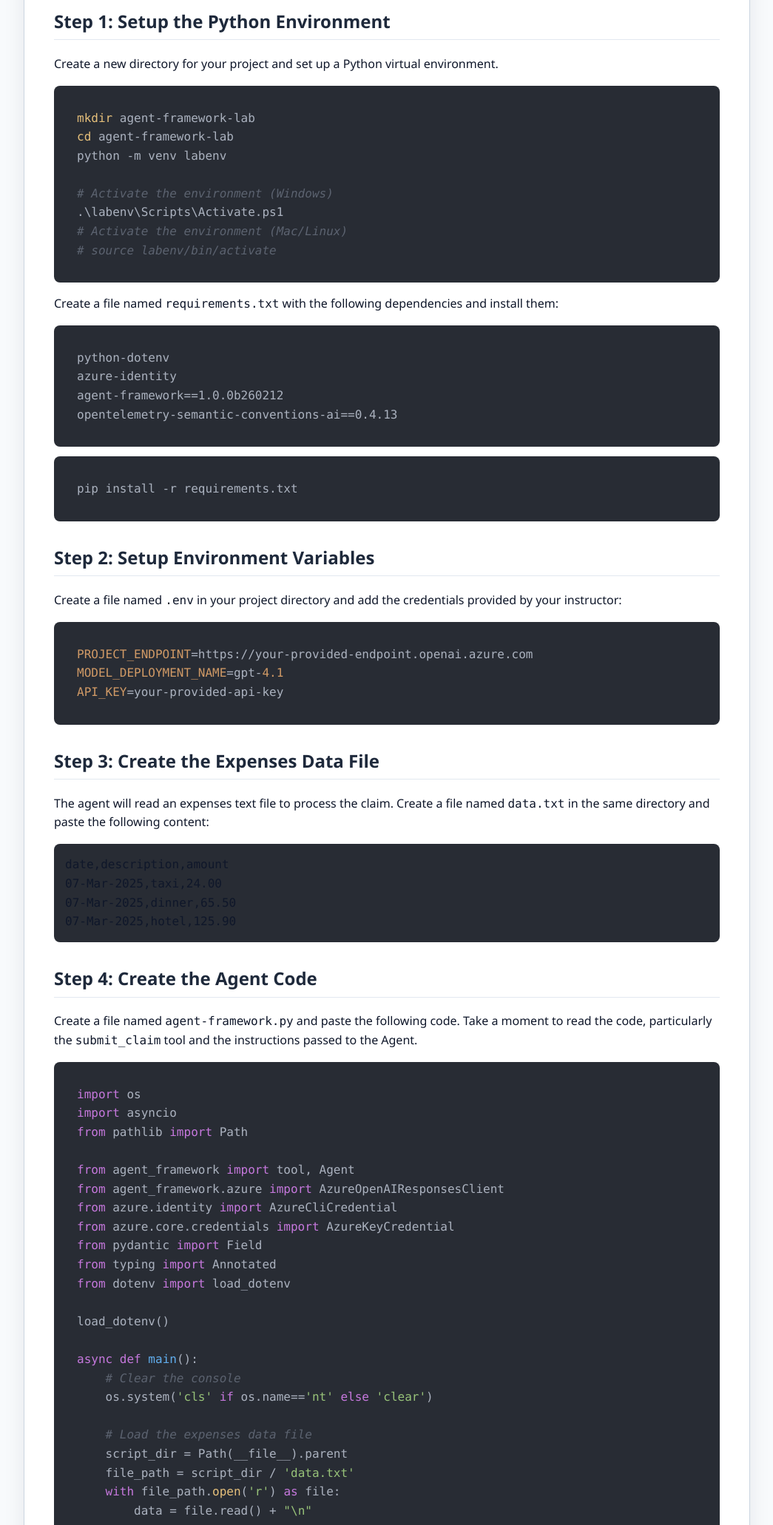
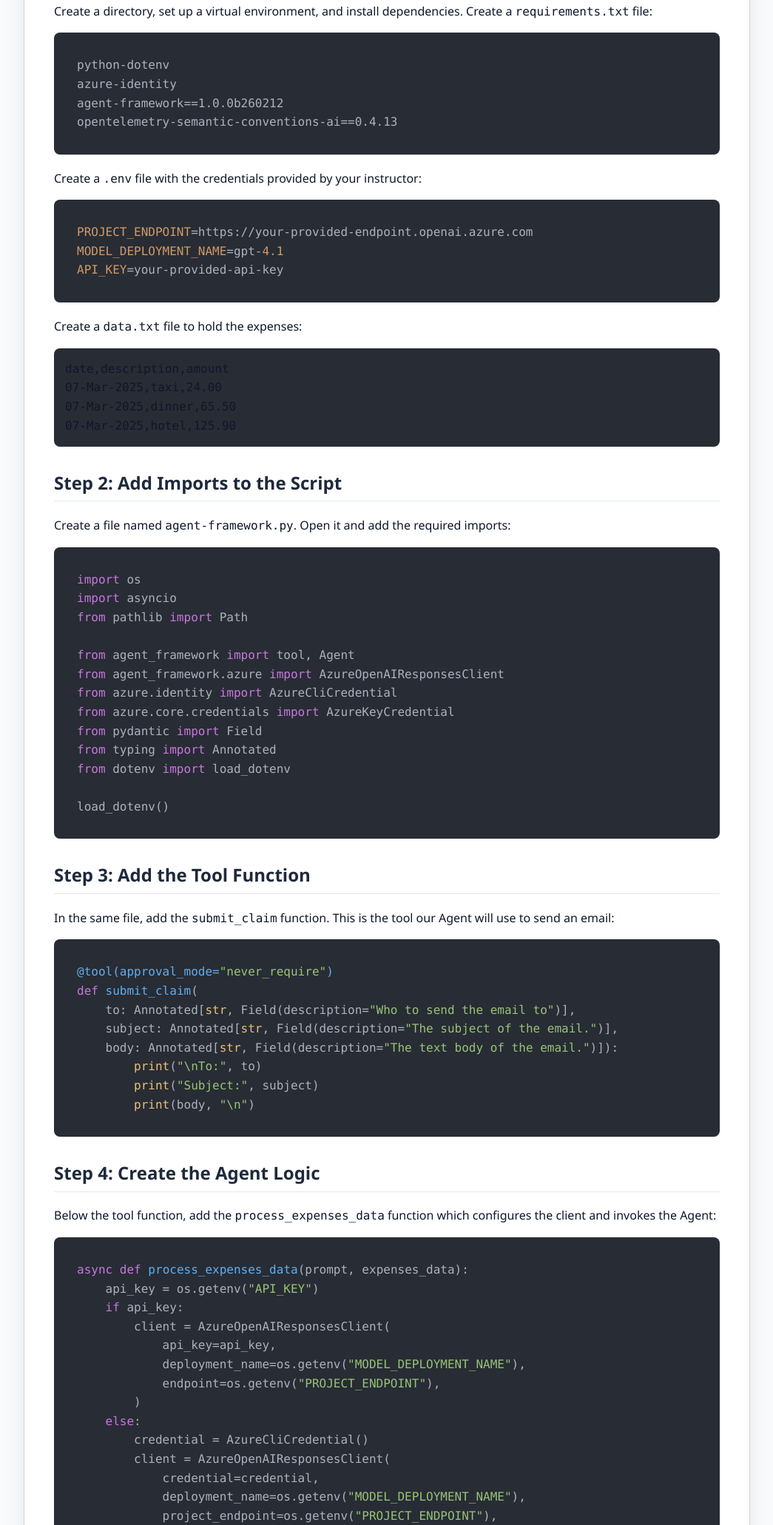
Before and after one commit to kavsrd13/mcp-course---, a plain HTML site: page Instructions/Exercise_05.html in a window 1280 px wide. Shown: the part 411-2473 px from the top of the page at 74% size, without its empty margins (117-1162 px from the left). Drawn offline with nearby package versions, Linux system fonts and the light colour scheme.

Commit message:
Refactor Exercise 5 code into step-by-step format

```diff
--- a/Instructions/Exercise_05.html
+++ b/Instructions/Exercise_05.html
@@ -8,88 +8,45 @@
   <script src="https://cdnjs.cloudflare.com/ajax/libs/highlight.js/11.7.0/highlight.min.js"></script>
   <script>hljs.highlightAll();</script>
   <style>
-    body {
-      margin: 0;
-      padding: 40px;
-      font-family: "Segoe UI", Arial, sans-serif;
-      background: #f8fafc;
-      color: #0f172a;
-      line-height: 1.6;
-    }
-    .container {
-      max-width: 900px;
-      margin: 0 auto;
-      background: #ffffff;
-      border: 1px solid #cbd5e1;
-      border-radius: 14px;
-      padding: 40px;
-      box-shadow: 0 14px 30px rgba(15, 23, 42, 0.08);
-    }
+    body { margin: 0; padding: 40px; font-family: "Segoe UI", Arial, sans-serif; background: #f8fafc; color: #0f172a; line-height: 1.6; }
+    .container { max-width: 900px; margin: 0 auto; background: #ffffff; border: 1px solid #cbd5e1; border-radius: 14px; padding: 40px; box-shadow: 0 14px 30px rgba(15, 23, 42, 0.08); }
     h1, h2, h3 { color: #1e293b; }
     h1 { border-bottom: 2px solid #e2e8f0; padding-bottom: 10px; }
     h2 { margin-top: 30px; border-bottom: 1px solid #e2e8f0; padding-bottom: 5px;}
-    pre {
-      background: #282c34;
-      padding: 15px;
-      border-radius: 8px;
-      overflow-x: auto;
-    }
+    pre { background: #282c34; padding: 15px; border-radius: 8px; overflow-x: auto; margin-bottom: 20px;}
     code { font-family: "Fira Code", Consolas, monospace; }
-    .alert {
-      padding: 15px;
-      background: #e0f2fe;
-      border-left: 5px solid #0284c7;
-      margin: 20px 0;
-      border-radius: 4px;
-    }
-    .note {
-      font-weight: bold;
-    }
+    .alert { padding: 15px; background: #e0f2fe; border-left: 5px solid #0284c7; margin: 20px 0; border-radius: 4px; }
+    .note { font-weight: bold; }
   </style>
 </head>
 <body>
   <div class="container">
     <h1>Exercise 5: Develop an Azure AI Chat Agent with Tool Calling</h1>
 
-    <p>In this exercise, you'll use the Microsoft Agent Framework to create an AI agent that processes expense claims using a custom "submit_claim" tool function.</p>
-
     <div class="alert">
-      <span class="note">Note:</span> Your instructor will provide you with the Azure OpenAI <code>PROJECT_ENDPOINT</code>, <code>API_KEY</code>, and <code>MODEL_DEPLOYMENT_NAME</code>. You do <strong>not</strong> need to create any Azure resources yourself for this exercise.
+      <span class="note">Note:</span> Your instructor will provide you with the <code>PROJECT_ENDPOINT</code>, <code>API_KEY</code>, and <code>MODEL_DEPLOYMENT_NAME</code>. Do not create any Azure resources yourself.
     </div>
 
-    <h2>Step 1: Setup the Python Environment</h2>
-    <p>Create a new directory for your project and set up a Python virtual environment.</p>
-    <pre><code class="language-bash">mkdir agent-framework-lab
-cd agent-framework-lab
-python -m venv labenv
-
-# Activate the environment (Windows)
-.\labenv\Scripts\Activate.ps1
-# Activate the environment (Mac/Linux)
-# source labenv/bin/activate</code></pre>
-
-    <p>Create a file named <code>requirements.txt</code> with the following dependencies and install them:</p>
+    <h2>Step 1: Setup Environment and Files</h2>
+    <p>Create a directory, set up a virtual environment, and install dependencies. Create a <code>requirements.txt</code> file:</p>
     <pre><code class="language-text">python-dotenv
 azure-identity
 agent-framework==1.0.0b260212
 opentelemetry-semantic-conventions-ai==0.4.13</code></pre>
-    <pre><code class="language-bash">pip install -r requirements.txt</code></pre>
 
-    <h2>Step 2: Setup Environment Variables</h2>
-    <p>Create a file named <code>.env</code> in your project directory and add the credentials provided by your instructor:</p>
+    <p>Create a <code>.env</code> file with the credentials provided by your instructor:</p>
     <pre><code class="language-ini">PROJECT_ENDPOINT=https://your-provided-endpoint.openai.azure.com
 MODEL_DEPLOYMENT_NAME=gpt-4.1
 API_KEY=your-provided-api-key</code></pre>
 
-    <h2>Step 3: Create the Expenses Data File</h2>
-    <p>The agent will read an expenses text file to process the claim. Create a file named <code>data.txt</code> in the same directory and paste the following content:</p>
+    <p>Create a <code>data.txt</code> file to hold the expenses:</p>
     <pre><code class="language-csv">date,description,amount
 07-Mar-2025,taxi,24.00
 07-Mar-2025,dinner,65.50
 07-Mar-2025,hotel,125.90</code></pre>
 
-    <h2>Step 4: Create the Agent Code</h2>
-    <p>Create a file named <code>agent-framework.py</code> and paste the following code. Take a moment to read the code, particularly the <code>submit_claim</code> tool and the instructions passed to the Agent.</p>
+    <h2>Step 2: Add Imports to the Script</h2>
+    <p>Create a file named <code>agent-framework.py</code>. Open it and add the required imports:</p>
     <pre><code class="language-python">import os
 import asyncio
 from pathlib import Path
@@ -102,27 +59,22 @@ from pydantic import Field
 from typing import Annotated
 from dotenv import load_dotenv
 
-load_dotenv()
+load_dotenv()</code></pre>
 
-async def main():
-    # Clear the console
-    os.system('cls' if os.name=='nt' else 'clear')
+    <h2>Step 3: Add the Tool Function</h2>
+    <p>In the same file, add the <code>submit_claim</code> function. This is the tool our Agent will use to send an email:</p>
+    <pre><code class="language-python">@tool(approval_mode="never_require")
+def submit_claim(
+    to: Annotated[str, Field(description="Who to send the email to")],
+    subject: Annotated[str, Field(description="The subject of the email.")],
+    body: Annotated[str, Field(description="The text body of the email.")]):
+        print("\nTo:", to)
+        print("Subject:", subject)
+        print(body, "\n")</code></pre>
 
-    # Load the expenses data file
-    script_dir = Path(__file__).parent
-    file_path = script_dir / 'data.txt'
-    with file_path.open('r') as file:
-        data = file.read() + "\n"
-
-    # Ask for a prompt
-    user_prompt = input(f"Here is the expenses data in your file:\n\n{data}\n\nWhat would you like me to do with it?\n\n")
-
-    # Run the async agent code
-    await process_expenses_data(user_prompt, data)
-
-async def process_expenses_data(prompt, expenses_data):
-
-    # Create a client and initialize an agent with the tool and instructions
+    <h2>Step 4: Create the Agent Logic</h2>
+    <p>Below the tool function, add the <code>process_expenses_data</code> function which configures the client and invokes the Agent:</p>
+    <pre><code class="language-python">async def process_expenses_data(prompt, expenses_data):
     api_key = os.getenv("API_KEY")
     if api_key:
         client = AzureOpenAIResponsesClient(
@@ -147,37 +99,32 @@ async def process_expenses_data(prompt, expenses_data):
              tools=[submit_claim],
          ) as agent,
      ):
-
-        # Use the agent to process the expenses data
         try:
-            # Add the input prompt to a list of messages to be submitted
             prompt_messages = [f"{prompt}: {expenses_data}"]
-            # Invoke the agent for the specified thread with the messages
             response = await agent.run(prompt_messages)
-            # Display the response
             print(f"\n# Agent:\n{response}")
         except Exception as e:
-            # Something went wrong
-            print(e)
+            print(e)</code></pre>
 
-# Create a tool function for the email functionality
-@tool(approval_mode="never_require")
-def submit_claim(
-    to: Annotated[str, Field(description="Who to send the email to")],
-    subject: Annotated[str, Field(description="The subject of the email.")],
-    body: Annotated[str, Field(description="The text body of the email.")]):
-        print("\nTo:", to)
-        print("Subject:", subject)
-        print(body, "\n")
+    <h2>Step 5: Create the Main Loop</h2>
+    <p>Add the main entry point to load the data and start the interaction:</p>
+    <pre><code class="language-python">async def main():
+    os.system('cls' if os.name=='nt' else 'clear')
+
+    script_dir = Path(__file__).parent
+    file_path = script_dir / 'data.txt'
+    with file_path.open('r') as file:
+        data = file.read() + "\n"
+
+    user_prompt = input(f"Here is the expenses data in your file:\n\n{data}\n\nWhat would you like me to do with it?\n\n")
+    await process_expenses_data(user_prompt, data)
 
 if __name__ == "__main__":
     asyncio.run(main())</code></pre>
 
-    <h2>Step 5: Run the Agent</h2>
-    <p>Run your agent from the terminal. When it prompts you for what to do with the data, enter: <strong>Submit an expense claim</strong></p>
+    <h2>Step 6: Run the Agent</h2>
+    <p>Run your agent from the terminal. When prompted, type: <strong>Submit an expense claim</strong></p>
     <pre><code class="language-bash">python agent-framework.py</code></pre>
-
-    <p>Observe the output. The agent should calculate the total, use the <code>submit_claim</code> tool to generate the email payload, and print it to your console!</p>
 
   </div>
 </body>
```
